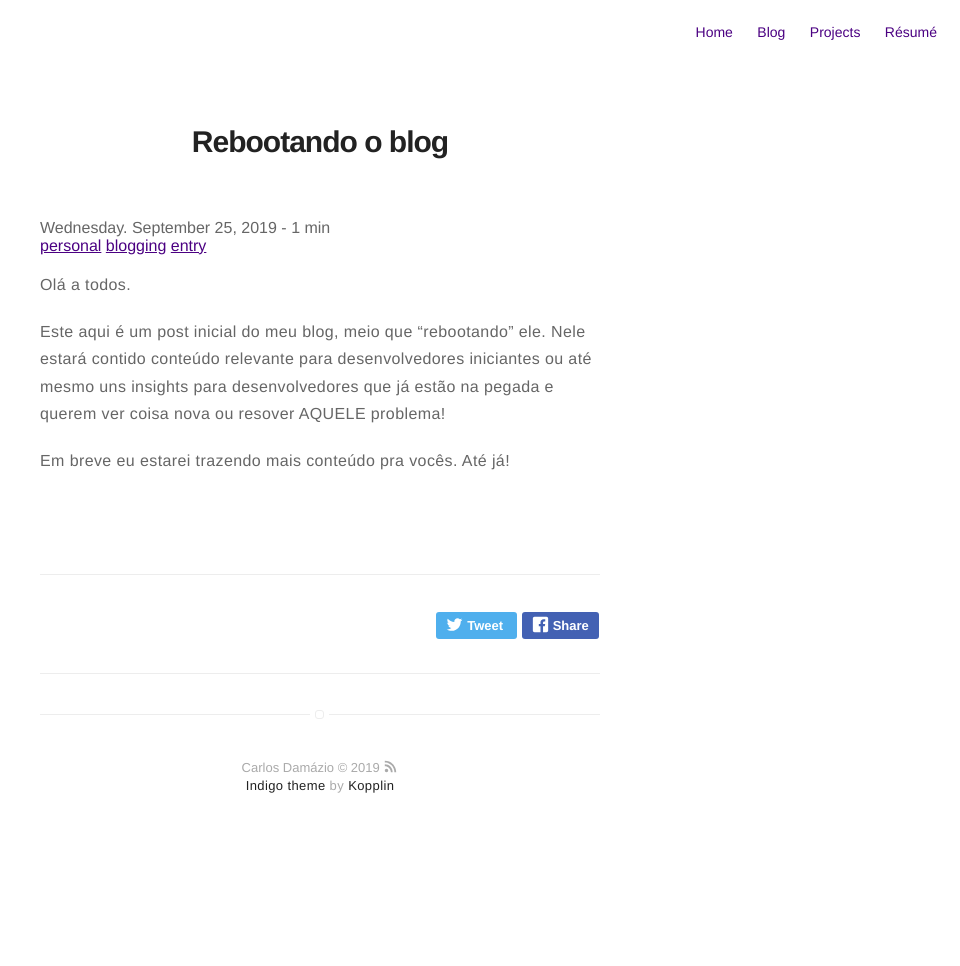
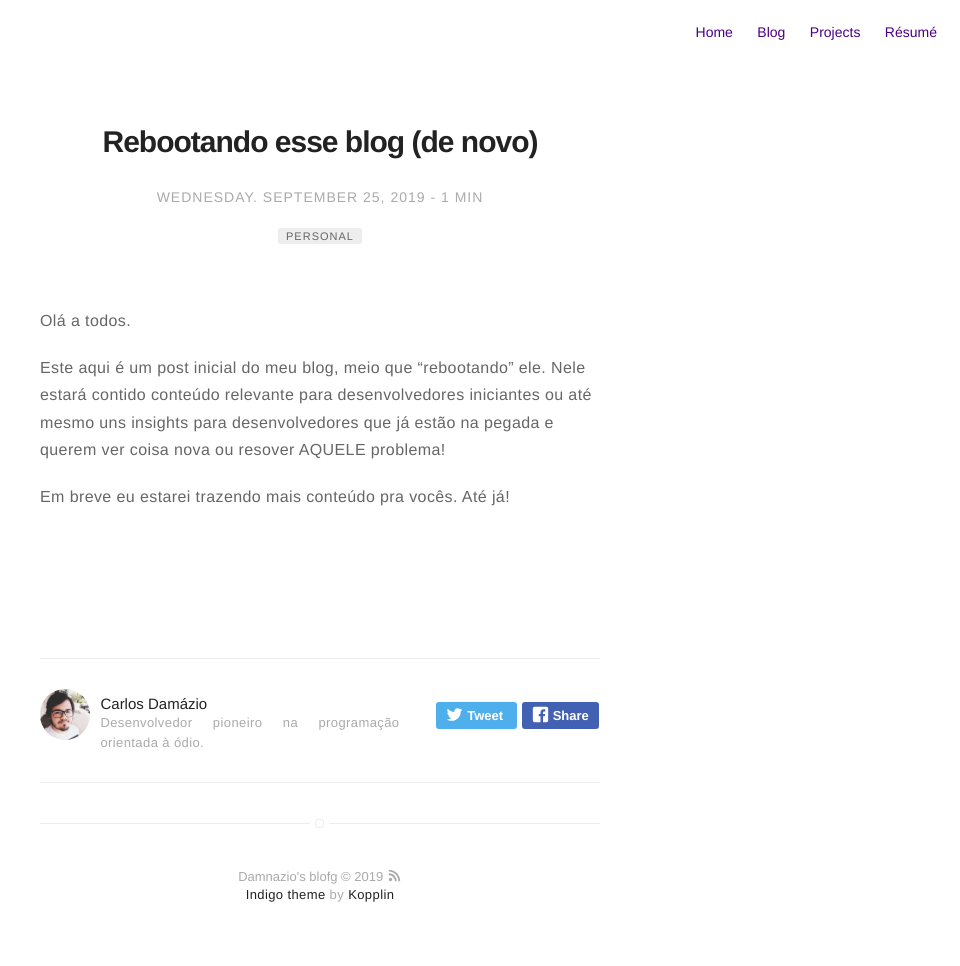
Before and after one commit to carlosdamazio/carlosdamazio.github.io, a Jekyll site: the page built from _posts/2019-09-25-a-brand-new-world.md, in a window 1280 px wide. Shown: the whole page, without its empty margins (320-1280 px from the left). Built offline with Jekyll 4.4.1, drawn with Linux system fonts in a browser that asks for light colours; our own code applies the rules of GitHub Pages for plain Markdown files; before the commit the page ends 900 px from its top, so only the background shows below that.

Commit message:
fixing post header

```diff
--- a/_config.yml
+++ b/_config.yml
@@ -1,6 +1,6 @@
 # main text of home
-name: Carlos Damázio
-bio: Desenvolvedor pioneiro na programação orientada à ódio.
+name: Damnazio's blofg
+bio: Trying to get my message across.
 
 # twitter summary info
 description: A blog about technology and stuff related
@@ -56,16 +56,10 @@ email: carlos.edamazio@gmail.com
 authors:
     carlosdamazio:
         name: Carlos Damázio
-        bio: A Man who travels the world eating noodles
+        bio: Desenvolvedor pioneiro na programação orientada à ódio.
         external-image: false
         picture: assets/images/profile.jpg
-        twitter: johndoe
-    jamesfoster:
-        name: James Foster
-        bio: A Man who develops software with coffee
-        external-image: false
-        picture: assets/images/james.jpg
-        twitter: jamesfoster
+        twitter: carlosdamnazio
 
 # do you want a larger site? change the option below
 # options: [normal, large] | default: normal
--- a/_posts/2019-09-25-a-brand-new-world.md
+++ b/_posts/2019-09-25-a-brand-new-world.md
@@ -1,7 +1,15 @@
 ---
-title: "Rebootando o blog"
-categories: [blog]
-tags: [personal, blogging, entry]
+
+title: "Rebootando esse blog (de novo)"
+layout: post
+date: 2019-09-25 22:48
+image: /assets/images/markdown.jpg
+headerImage: false
+tag:
+- personal
+category: blog
+author: carlosdamazio
+description: Markdown summary with different options
 ---
 
 Olá a todos.
```
